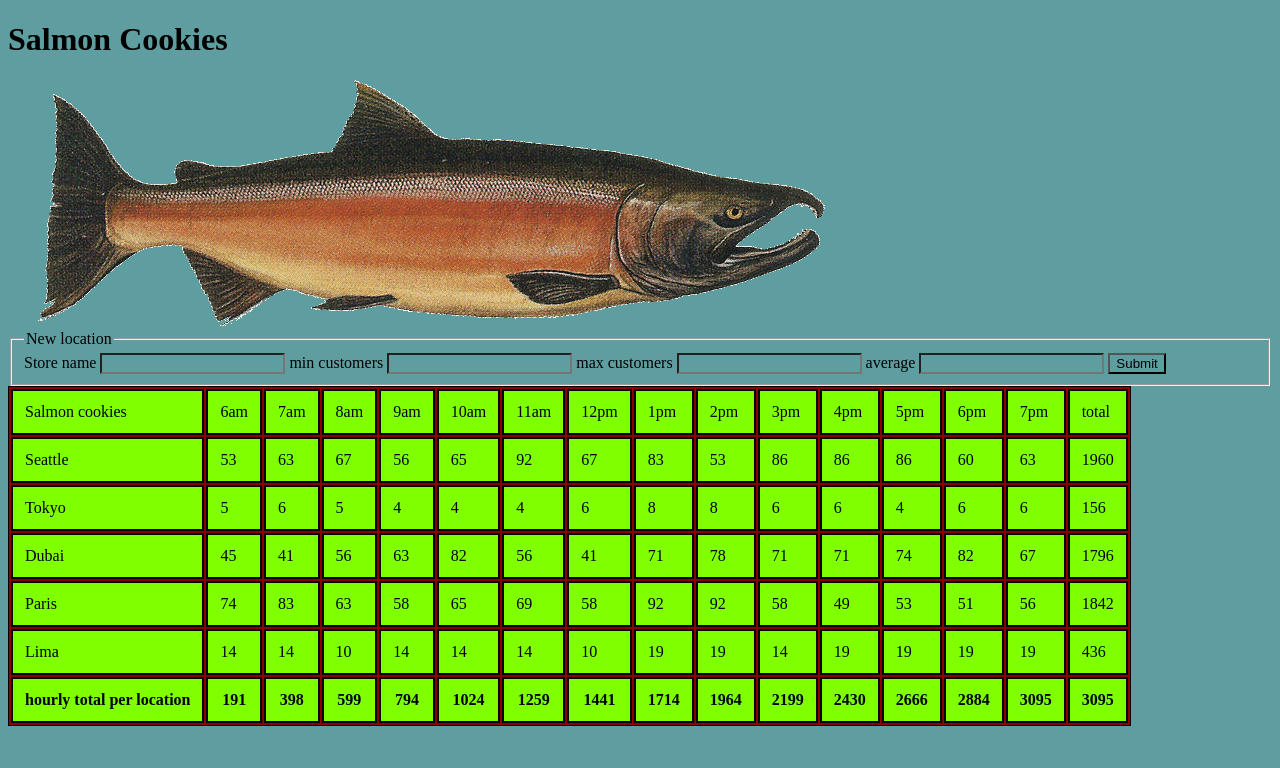
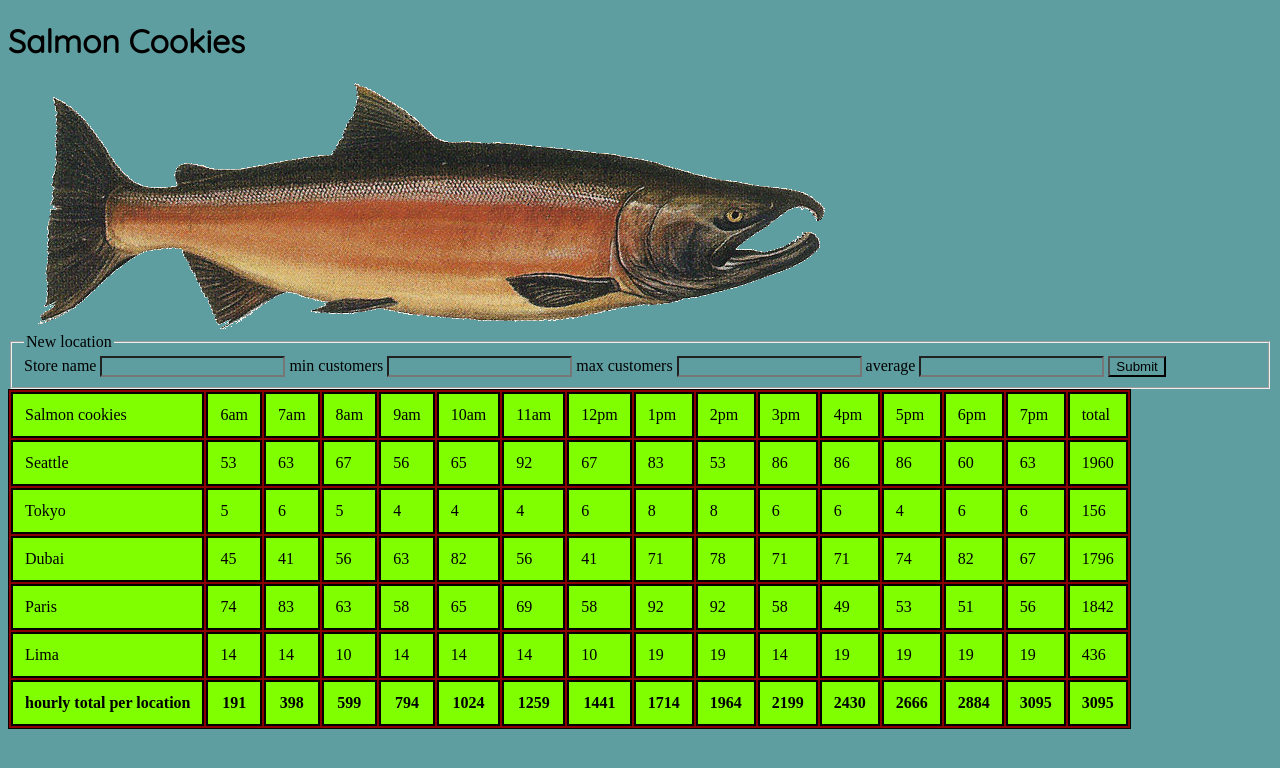
Before and after one commit to Coltonchristensen-charliepup/cook-stand, a plain HTML site: page sales.html in a window 1280 px wide. Drawn offline with Linux system fonts and the light colour scheme.

Commit message:
added a google font, and styled css with google font

```diff
--- a/css/style.css
+++ b/css/style.css
@@ -19,3 +19,8 @@ img {
 
 
 }
+
+h1 {
+  font-family: 'Quicksand', sans-serif;
+
+}
--- a/index.html
+++ b/index.html
@@ -2,6 +2,7 @@
 <html lang="en">
   <head>
     <title>Salmon Cookies</title>
+    <link href="https://fonts.googleapis.com/css2?family=Quicksand&display=swap" rel="stylesheet">
     <link rel="stylesheet" href="sales.html">
     <link rel="stylesheet" href="css/reset.css">
     <link rel="stylesheet" href="css/style.css">
--- a/sales.html
+++ b/sales.html
@@ -2,9 +2,9 @@
 <html lang="en">
   <head>
     <title>Salmon Cookies</title>
+    <link href="https://fonts.googleapis.com/css2?family=Quicksand&display=swap" rel="stylesheet">
     <link rel="stylesheet" href="css/reset.css">
     <link rel="stylesheet" href="css/style.css">
-    <link rel="stylesheet" href="index.html">
   </head>
   <body>
 
```
